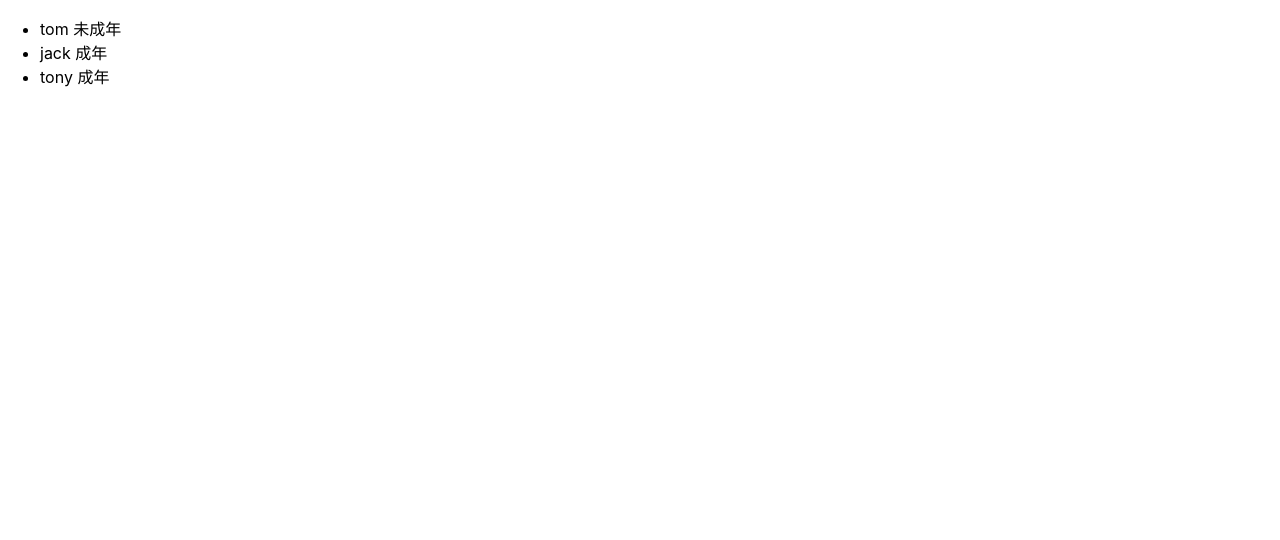
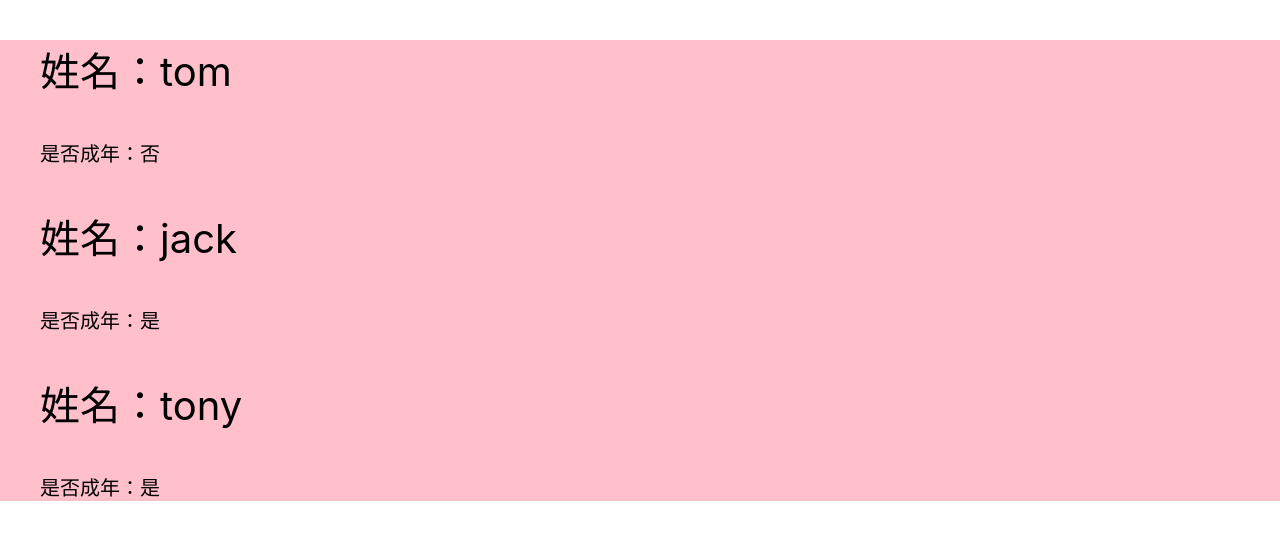
Before and after one commit to PlumDong/react-demo-heima, a React (Create React App) app: page / in a window 1280 px wide. Shown: the top 540 px of the page. Built offline with nearby package versions, Linux system fonts and the light colour scheme.

Commit message:
13. JSX 样式-style 方式

```diff
--- a/src/index.js
+++ b/src/index.js
@@ -4,21 +4,37 @@ import './index.css';
 import App from './App';
 import reportWebVitals from './reportWebVitals';
 
-// Warning: Each child in a list should have a unique "key" prop.
+import ReactDom from 'react-dom'
+
 // 1. 数据
 const list = [
     {id: 100, name: 'tom', age: 15},
     {id: 101, name: 'jack', age: 18},
-    {id: 102, name: 'tony', age: 20},
-];// 2. 使用
+    {id: 102, name: 'tony', age: 20}
+]
+
+// +// 2. 样式
+const styleObject = {
+    listStyle: 'none',
+    backgroundColor: 'pink',
+    fontSize: 20
+}
+// 3. 使用
 const element = (
-    <ul>
-        {list.map((item, index) => (
-            <li key={index}>{item.name} {item.age >= 18 ? '成年' : '未成年'}</li>
-        ))}
+    <ul style={styleObject}>
+        {list.map(item => {
+            return (
+                <li key={item.id}>
+                    <p style={{fontSize: '2em'}}>姓名：{item.name}</p>
+                    <p>是否成年：{item.age > 16 ? '是' : '否'}</p>
+                </li>
+            )
+        })}
     </ul>
-);
-const root = ReactDOM.createRoot(document.getElementById('root'));
+)
+
+const root = ReactDOM.createRoot(document.getElementById("root"))
+
 root.render(
     element
 );
```
